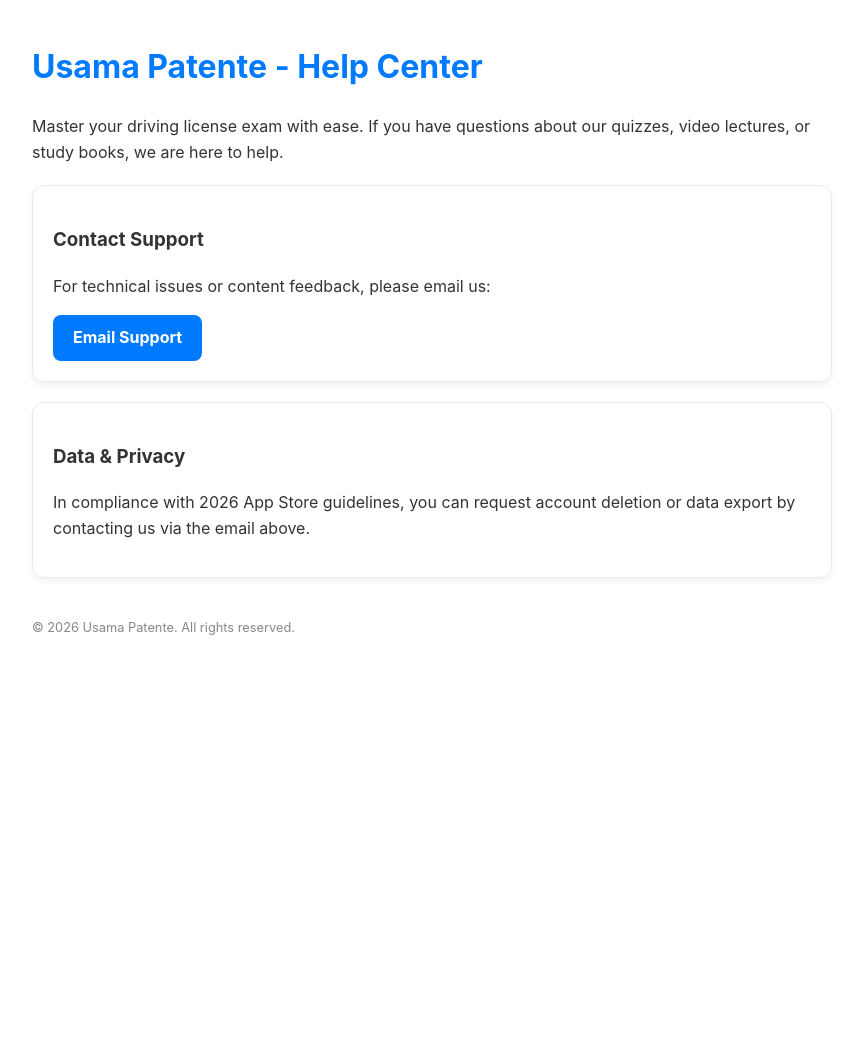
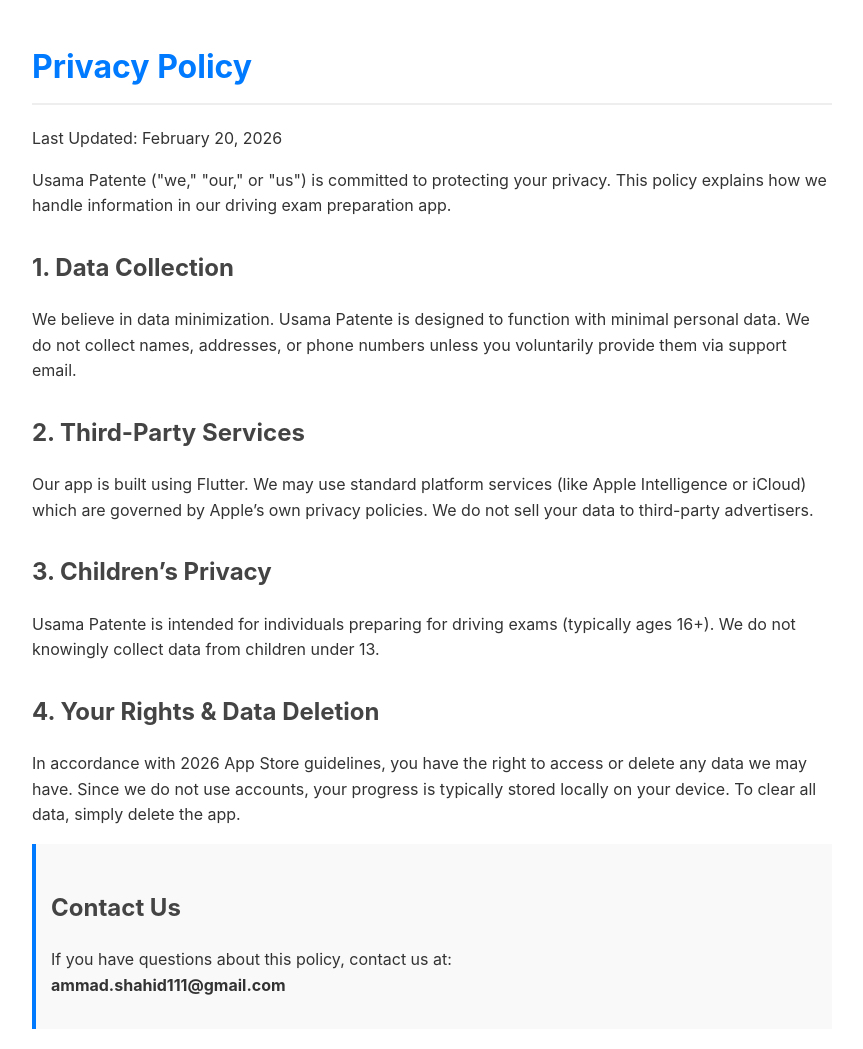
Before and after one commit to Ammad99550/usama-patente-support, a plain HTML site: page index.html in a window 1280 px wide. Shown: the whole page, without its empty margins (208-1071 px from the left). Before the commit the page ends 800 px from the top, so only its background shows below. Drawn offline with Linux system fonts and the light colour scheme.

Commit message:
Update index.html

```diff
--- a/index.html
+++ b/index.html
@@ -3,31 +3,36 @@
 <head>
     <meta charset="UTF-8">
     <meta name="viewport" content="width=device-width, initial-scale=1.0">
-    <title>Usama Patente Support</title>
+    <title>Privacy Policy - Usama Patente</title>
     <style>
-        body { font-family: -apple-system, BlinkMacSystemFont, "Segoe UI", Roboto, Helvetica, Arial, sans-serif; line-height: 1.6; color: #333; max-width: 800px; margin: 0 auto; padding: 20px; }
-        .card { border: 1px solid #eaeaea; border-radius: 12px; padding: 20px; margin-top: 20px; box-shadow: 0 4px 6px rgba(0,0,0,0.05); }
-        h1 { color: #007AFF; }
-        .btn { display: inline-block; background: #007AFF; color: white; padding: 10px 20px; border-radius: 8px; text-decoration: none; font-weight: bold; }
+        body { font-family: -apple-system, sans-serif; line-height: 1.6; color: #333; max-width: 800px; margin: 0 auto; padding: 20px; }
+        h1 { color: #007AFF; border-bottom: 2px solid #EEE; padding-bottom: 10px; }
+        h2 { margin-top: 30px; color: #444; }
+        .contact { background: #F9F9F9; padding: 15px; border-left: 4px solid #007AFF; }
     </style>
 </head>
 <body>
-    <h1>Usama Patente - Help Center</h1>
-    <p>Master your driving license exam with ease. If you have questions about our quizzes, video lectures, or study books, we are here to help.</p>
+    <h1>Privacy Policy</h1>
+    <p>Last Updated: February 20, 2026</p>
 
-    <div class="card">
-        <h3>Contact Support</h3>
-        <p>For technical issues or content feedback, please email us:</p>
-        <a href="mailto:your-email@example.com" class="btn">Email Support</a>
+    <p>Usama Patente ("we," "our," or "us") is committed to protecting your privacy. This policy explains how we handle information in our driving exam preparation app.</p>
+
+    <h2>1. Data Collection</h2>
+    <p>We believe in data minimization. Usama Patente is designed to function with minimal personal data. We do not collect names, addresses, or phone numbers unless you voluntarily provide them via support email.</p>
+
+    <h2>2. Third-Party Services</h2>
+    <p>Our app is built using Flutter. We may use standard platform services (like Apple Intelligence or iCloud) which are governed by Apple’s own privacy policies. We do not sell your data to third-party advertisers.</p>
+
+    <h2>3. Children’s Privacy</h2>
+    <p>Usama Patente is intended for individuals preparing for driving exams (typically ages 16+). We do not knowingly collect data from children under 13.</p>
+
+    <h2>4. Your Rights & Data Deletion</h2>
+    <p>In accordance with 2026 App Store guidelines, you have the right to access or delete any data we may have. Since we do not use accounts, your progress is typically stored locally on your device. To clear all data, simply delete the app.</p>
+
+    <div class="contact">
+        <h2>Contact Us</h2>
+        <p>If you have questions about this policy, contact us at:<br>
+        <strong>ammad.shahid111@gmail.com</strong></p>
     </div>
-
-    <div class="card">
-        <h3>Data & Privacy</h3>
-        <p>In compliance with 2026 App Store guidelines, you can request account deletion or data export by contacting us via the email above.</p>
-    </div>
-
-    <footer>
-        <p style="font-size: 0.8em; color: #888; margin-top: 40px;">&copy; 2026 Usama Patente. All rights reserved.</p>
-    </footer>
 </body>
 </html>
```
